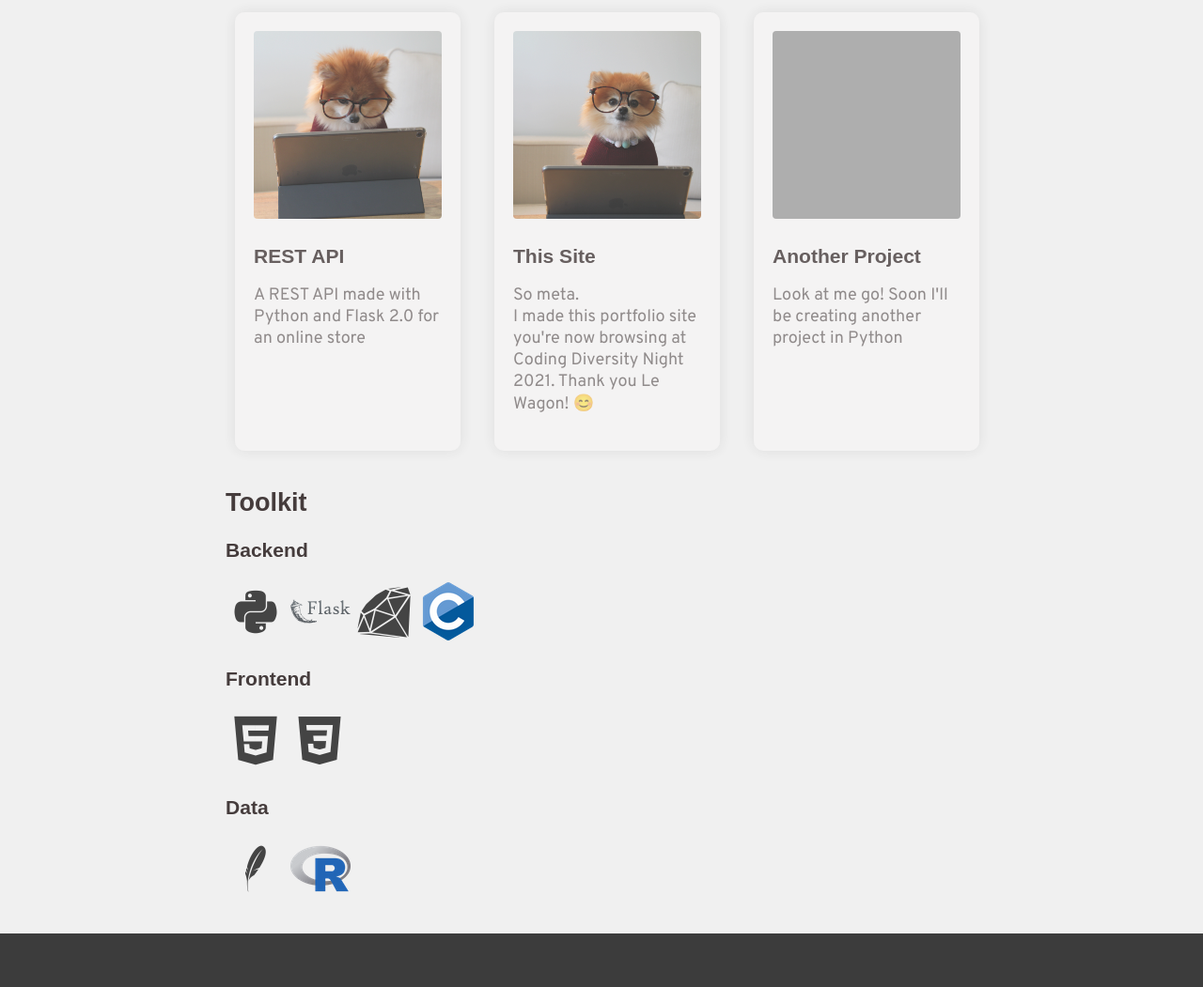
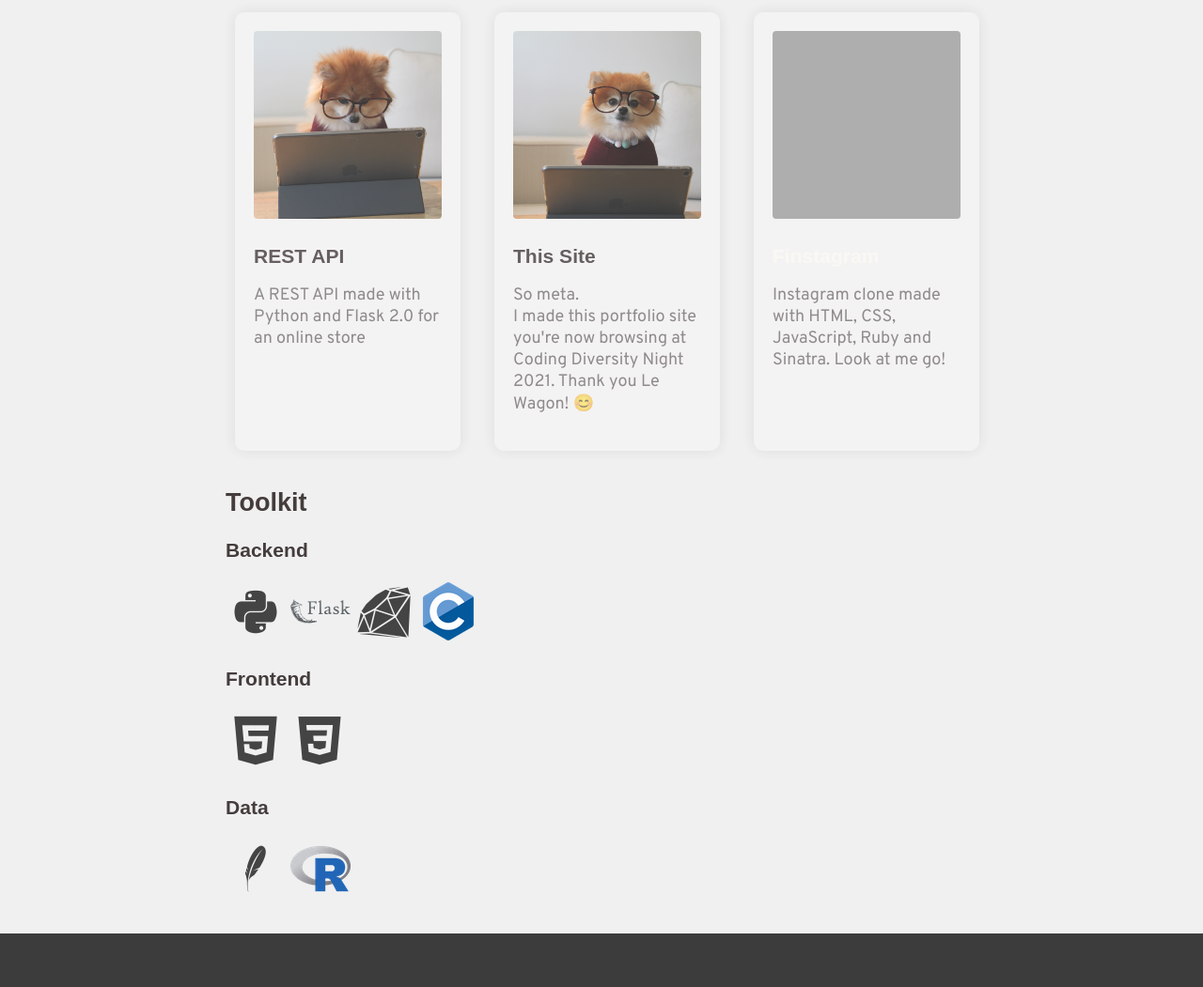
Before and after one commit to catscatscode/landing, a plain HTML site: page index.html in a window 1280 px wide. Shown: the part 690-1741 px from the top of the page at 94% size. Drawn offline with Linux system fonts and the light colour scheme; grey boxes are pictures that could not be loaded; a web font is replaced by a local one.

Commit message:
Update index.html

```diff
--- a/index.html
+++ b/index.html
@@ -42,8 +42,8 @@
 
       <div class="card-white">
         <img src="images/project3.jpg" alt="Cookie the Pom wearing glasses with an iPad on a stand, side angle">
-        <h3>Another Project</h3>
-        <p>Look at me go! Soon I'll be creating another project in Python</p>
+        <h3><a href="https://github.com/withmarina/instagram-clone" target="_blank">Finstagram</a></h3>
+        <p>Instagram clone made with HTML, CSS, JavaScript, Ruby and Sinatra. Look at me go!</p>
       </div>
 
     </div>
```
